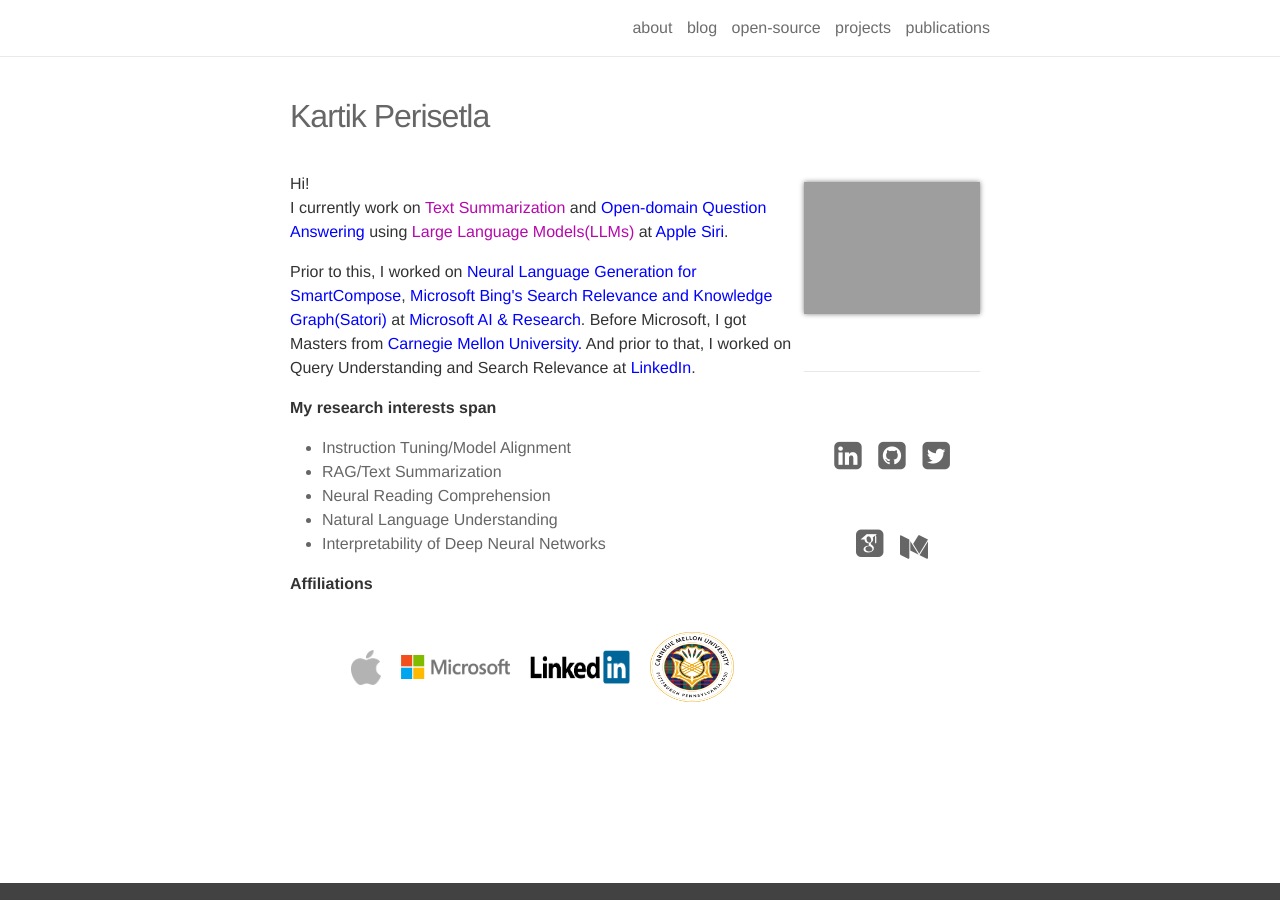
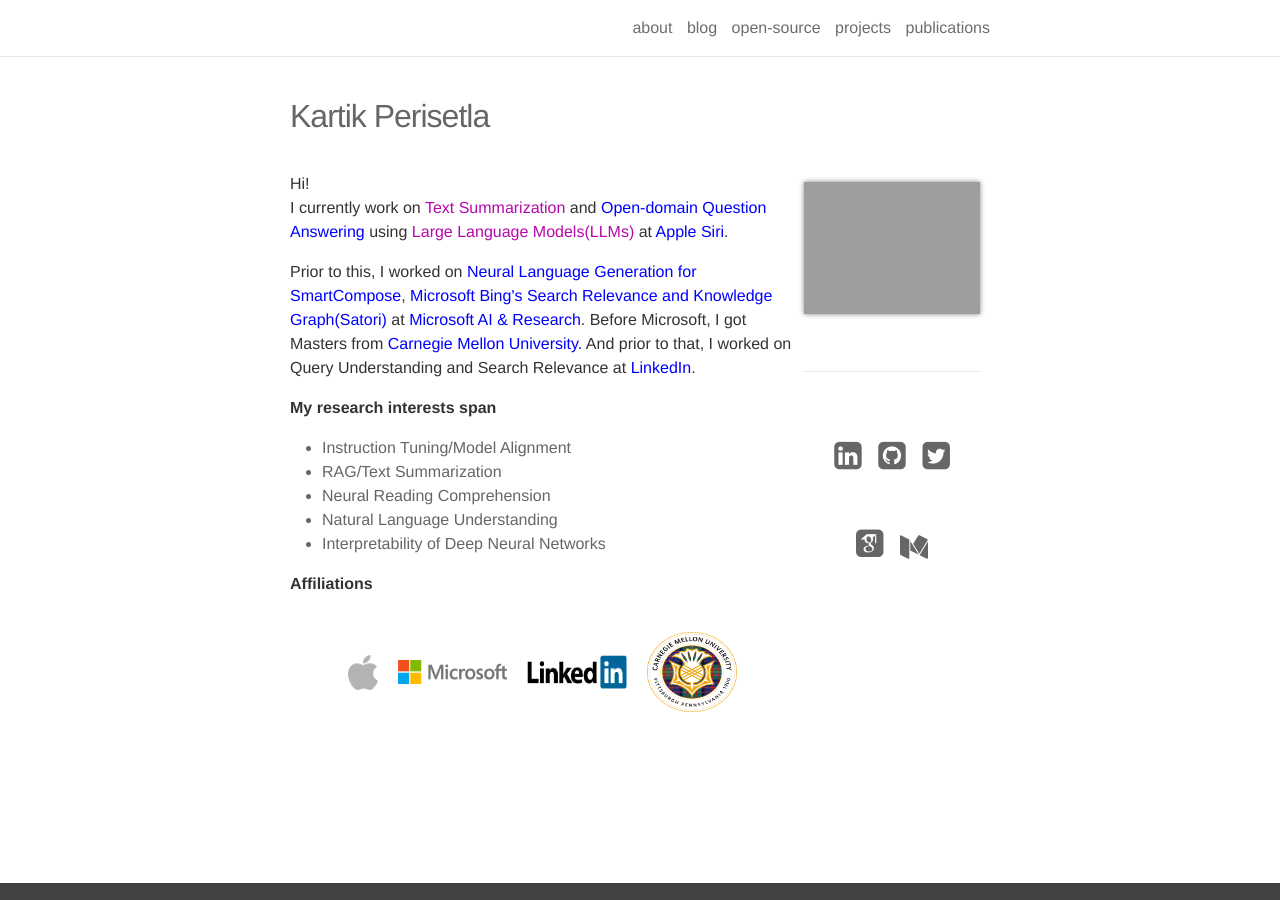
Before and after one commit to kartikperisetla/kartikperisetla.github.io, a Jekyll site: the page built from _pages/about.md, in a window 1280 px wide. Built offline with Jekyll 4.4.1, drawn with Linux system fonts in a browser that asks for light colours; nearby versions of some CDN libraries; some web fonts are replaced.

Commit message:
nit change

```diff
--- a/_pages/about.md
+++ b/_pages/about.md
@@ -33,6 +33,6 @@
     <img src="assets/img/apple_logo.png" alt="Logo 1" style="height: 35px; width: 30px;">
     <img src="assets/img/microsoft_logo.png" alt="Logo 2" style="height: 86x; width: 109px;">
     <img src="assets/img/linkedin_logo.png" alt="Logo 3" style="height: 34px; width: 100px;">
-    <img src="assets/img/cmu_logo.png" alt="Logo 3" style="height: 70px; width: 84px;">
+    <img src="assets/img/cmu_logo.png" alt="Logo 3" style="height: 80px; width: 90px;">
   </div>
 </p>
```
